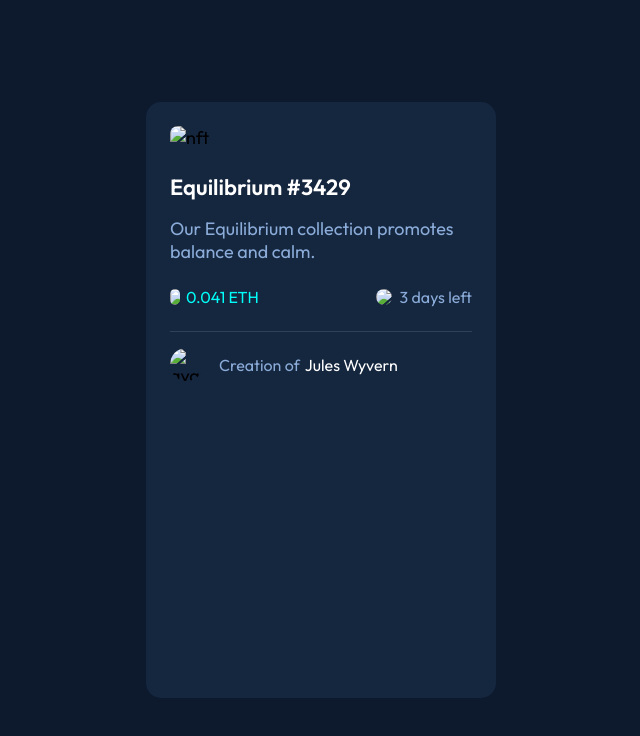
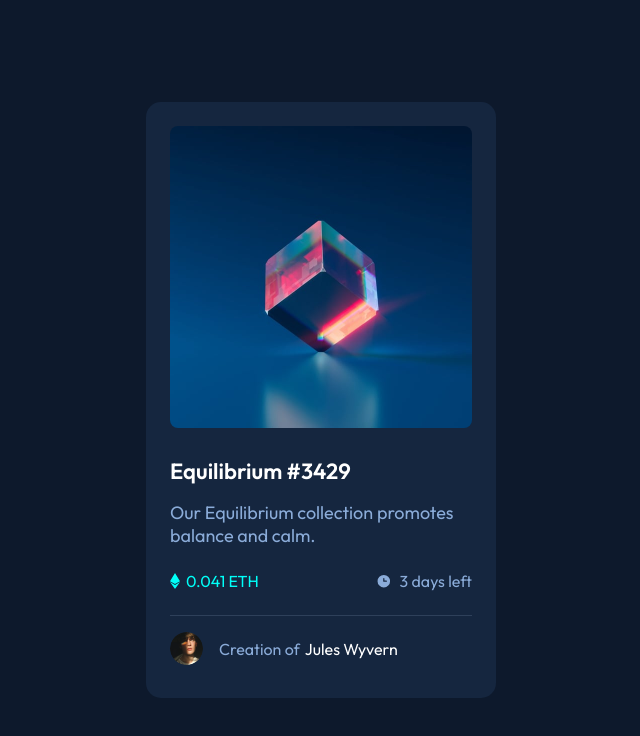
Before and after one commit to panqvela18/NFT-preview-card-component, a plain HTML site: page index.html in a window 1280 px wide. Shown: the whole page, without its empty margins (319-959 px from the left). Drawn offline with Linux system fonts and the light colour scheme; the site is published under a folder, as on GitHub Pages, so addresses that start at the root find nothing.

Commit message:
Change Image directory

```diff
--- a/index.html
+++ b/index.html
@@ -14,10 +14,10 @@
 <body>
     <div class="container">
         <div class="view-container">
-            <img src="/img/image-equilibrium.jpg" alt="nft">
+            <img src="./img/image-equilibrium.jpg" alt="nft">
             <div class="overlay overlayImg">
                 <div class="view">
-                    <img src="/img/icon-view.svg" alt="view">
+                    <img src="./img/icon-view.svg" alt="view">
                 </div>
             </div>
         </div>
@@ -25,17 +25,17 @@
         <p>Our Equilibrium collection promotes balance and calm.</p>
         <div class="info">
             <div class="price">
-                <img class="eth" src="/img/icon-ethereum.svg" alt="eth">
+                <img class="eth" src="./img/icon-ethereum.svg" alt="eth">
                 <span class="eth-price">0.041 ETH</span>
             </div>
             <div class="days">
-                <img class="clock" src="/img/icon-clock.svg" alt="clock">
+                <img class="clock" src="./img/icon-clock.svg" alt="clock">
                 <span class="deadline">3 days left</span>
             </div>
         </div>
         <div class="line"></div>
         <div class="profile">
-            <img src="/img/image-avatar.png" alt="avatar">
+            <img src="./img/image-avatar.png" alt="avatar">
             <span class="span1">Creation of</span>
             <span class="span2">Jules Wyvern</span>
         </div>
```
